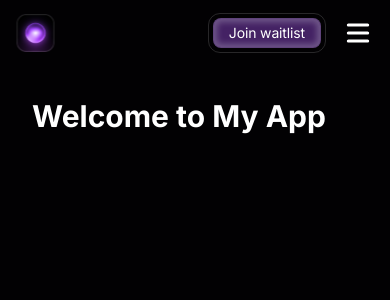
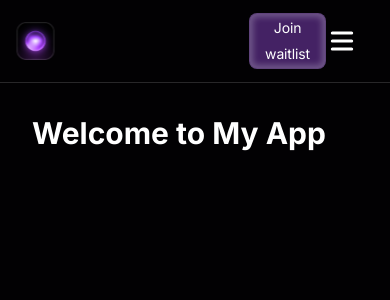
Before and after one commit to Omondi-mutuma/Rank.Ai, a Next.js app: page / in a window 390 px wide. Shown: the top 300 px of the page. Built offline with nearby package versions, Linux system fonts and the light colour scheme.

Commit message:
Fix header positioning

```diff
--- a/app/components/Header.tsx
+++ b/app/components/Header.tsx
@@ -13,11 +13,13 @@ const Header: React.FC = () => {
   };
 
   return (
-    <header className="flex items-center justify-between px-4 py-[13px] md:px-8 lg:gap-[74px] lg:justify-center">
-      <div className="logo">
-        <Image src="/logo.svg" alt="Logo" width={39} height={38} />
+    <header className="sticky top-0 border-b border-white border-opacity-15 flex items-center justify-between px-4 py-[13px] md:px-8 lg:justify-center">
+      <div className="w-full logo">
+        <a href="#">
+          <Image src="/logo.svg" alt="Logo" width={39} height={38} />
+        </a>
       </div>
-      <nav className="border border-white border-opacity-15 rounded-full hidden md:block">
+      <nav className="w-full border border-white border-opacity-15 rounded-full hidden md:block">
         <ul className="flex space-x-4 py-2 px-10 gap-[30px] list-none">
           {navLinks.map((link) => (
             <li key={link.name}>
@@ -32,16 +34,15 @@ const Header: React.FC = () => {
           ))}
         </ul>
       </nav>
-      <div className="hidden md:block border border-white border-opacity-15 w-max p-[4px] rounded-[12px]">
+      <div className="w-full hidden md:flex md:justify-end">
         <Button>Join waitlist</Button>
       </div>
 
-      <div className="flex items-center md:hidden">
-        <div className="mr-4 border border-white border-opacity-15 w-max p-[4px] rounded-[12px]">
-          <Button className="text-sm" size="small">
-            Join waitlist
-          </Button>
-        </div>
+      <div className="flex items-center mr-4 md:hidden">
+        <Button className="text-sm" size="small">
+          Join waitlist
+        </Button>
+
         <button className="text-2xl" onClick={toggleMenu}>
           {isMenuOpen ? <HiX size={32} /> : <HiMenu size={32} />}
         </button>
```
